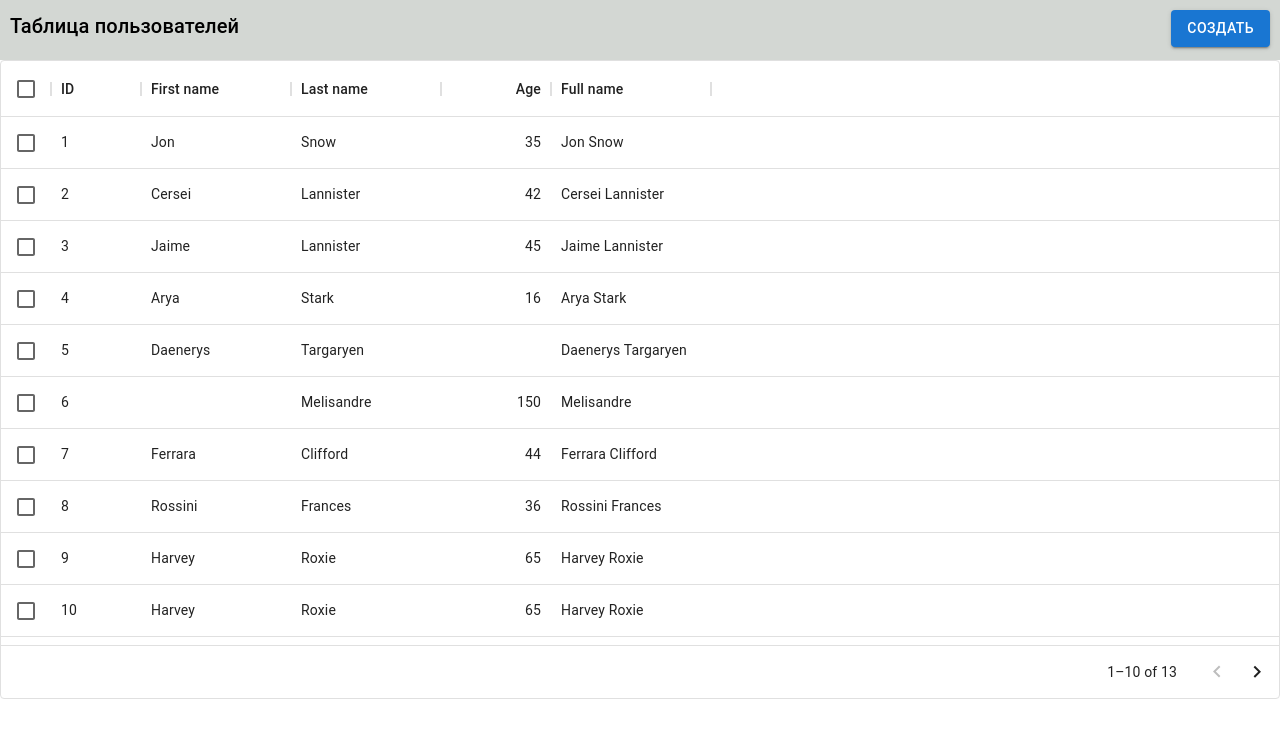
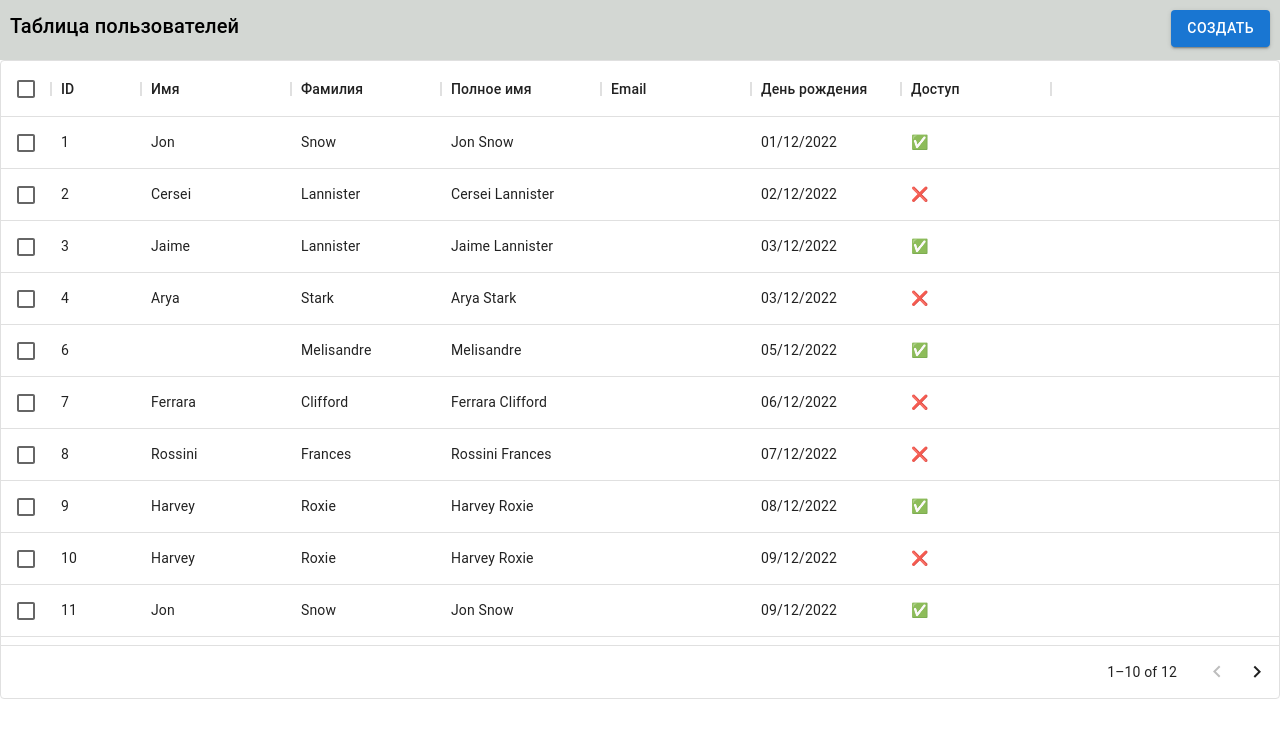
Before and after one commit to Valera-Filimonov/table-users, a React (Create React App) app: page / in a window 1280 px wide. Shown: the top 738 px of the page. Built offline with nearby package versions, Linux system fonts and the light colour scheme.

Commit message:
refactor: moved types to separate files and renamed columns

```diff
--- a/src/component/Modal/ButtonClose/index.tsx
+++ b/src/component/Modal/ButtonClose/index.tsx
@@ -2,11 +2,7 @@ import Stack from "@mui/material/Stack";
 import Button from '@mui/material/Button';
 import * as React from "react";
 import styles from '../modal.module.css'
-
-type PropsButtonClose = {
-    open: boolean;
-    setOpen: (open: boolean) => void;
-}
+import { PropsButtonClose } from "../types";
 
 const ButtonClose = ({open, setOpen}: PropsButtonClose): JSX.Element => {
 
--- a/src/component/Table/index.tsx
+++ b/src/component/Table/index.tsx
@@ -1,57 +1,77 @@
 import Box from '@mui/material/Box';
-import { DataGrid } from '@mui/x-data-grid/DataGrid';
-import { GridColDef } from '@mui/x-data-grid/models/colDef';
-import { GridValueGetterParams } from '@mui/x-data-grid/models/params';
+import {DataGrid} from '@mui/x-data-grid/DataGrid';
+import {GridColDef} from '@mui/x-data-grid/models/colDef';
+import {GridCellParams, GridValueGetterParams} from '@mui/x-data-grid/models/params';
 import * as React from 'react';
 
 const Table = (): JSX.Element => {
 
     const columns: GridColDef[] = [
-        { field: 'id', headerName: 'ID', width: 90 },
+        {field: 'id', headerName: 'ID', width: 90},
         {
-            field: 'firstName',
-            headerName: 'First name',
+            field: 'name',
+            headerName: 'Имя',
             width: 150,
             editable: true,
         },
         {
             field: 'lastName',
-            headerName: 'Last name',
+            headerName: 'Фамилия',
             width: 150,
             editable: true,
         },
         {
-            field: 'age',
-            headerName: 'Age',
-            type: 'number',
-            width: 110,
+            field: 'fullName',
+            headerName: 'Полное имя',
+            sortable: false,
+            width: 160,
+            valueGetter: (params: GridValueGetterParams) =>
+                `${params.row.name || ''} ${params.row.lastName || ''}`,
+        },
+        {
+            field: 'email',
+            headerName: 'Email',
+            width: 150,
             editable: true,
         },
         {
-            field: 'fullName',
-            headerName: 'Full name',
-            description: 'This column has a value getter and is not sortable.',
-            sortable: false,
-            width: 160,
-            valueGetter: (params: GridValueGetterParams) =>
-                `${params.row.firstName || ''} ${params.row.lastName || ''}`,
+            field: 'birthDate',
+            headerName: 'День рождения',
+            width: 150,
+            editable: true,
+        },
+        {
+            field: 'access',
+            headerName: 'Доступ',
+            width: 150,
+            editable: true,
+            renderCell: (params: GridCellParams) => {
+                if (params.value === true) {
+                    return (
+                        <div>&#9989;</div>
+                    );
+                } else {
+                    return (
+                        <div>&#10060;</div>
+                    );
+                }
+            },
         },
     ];
 
     const rows = [
-        { id: 1, lastName: 'Snow', firstName: 'Jon', age: 35 },
-        { id: 2, lastName: 'Lannister', firstName: 'Cersei', age: 42 },
-        { id: 3, lastName: 'Lannister', firstName: 'Jaime', age: 45 },
-        { id: 4, lastName: 'Stark', firstName: 'Arya', age: 16 },
-        { id: 5, lastName: 'Targaryen', firstName: 'Daenerys', age: null },
-        { id: 6, lastName: 'Melisandre', firstName: null, age: 150 },
-        { id: 7, lastName: 'Clifford', firstName: 'Ferrara', age: 44 },
-        { id: 8, lastName: 'Frances', firstName: 'Rossini', age: 36 },
-        { id: 9, lastName: 'Roxie', firstName: 'Harvey', age: 65 },
-        { id: 10, lastName: 'Roxie', firstName: 'Harvey', age: 65 },
-        { id: 1, lastName: 'Snow', firstName: 'Jon', age: 35 },
-        { id: 2, lastName: 'Lannister', firstName: 'Cersei', age: 42 },
-        { id: 3, lastName: 'Lannister', firstName: 'Jaime', age: 45 },
+        {id: 1, lastName: 'Snow', name: 'Jon', birthDate: '01/12/2022', access: true},
+        {id: 2, lastName: 'Lannister', name: 'Cersei', birthDate: '02/12/2022', access: false},
+        {id: 3, lastName: 'Lannister', name: 'Jaime', birthDate: '03/12/2022', access: true},
+        {id: 4, lastName: 'Stark', name: 'Arya', birthDate: '03/12/2022', access: false},
+        {id: 6, lastName: 'Melisandre', name: null, birthDate: '05/12/2022', access: true},
+        {id: 7, lastName: 'Clifford', name: 'Ferrara', birthDate: '06/12/2022', access: false},
+        {id: 8, lastName: 'Frances', name: 'Rossini', birthDate: '07/12/2022', access: false},
+        {id: 9, lastName: 'Roxie', name: 'Harvey', birthDate: '08/12/2022', access: true},
+        {id: 10, lastName: 'Roxie', name: 'Harvey', birthDate: '09/12/2022', access: false},
+        {id: 11, lastName: 'Snow', name: 'Jon', birthDate: '09/12/2022', access: true},
+        {id: 12, lastName: 'Lannister', name: 'Cersei', birthDate: '10/12/2022', access: true},
+        {id: 13, lastName: 'Lannister', name: 'Jaime', birthDate: '11/12/2022', access: false},
     ];
 
 
```
Also changed, not shown: src/component/Header/ButtonCreate/index.tsx (+1 -7 lines), src/component/Header/index.tsx (+1 -7 lines), src/component/Header/types.ts (added, +13 -0 lines), src/component/Modal/ButtonAdd/index.tsx (+5 -27 lines), src/component/Modal/index.tsx (+1 -7 lines), src/component/Modal/types.ts (added, +36 -0 lines). Lines whose indentation alone changed are shown as unchanged.
